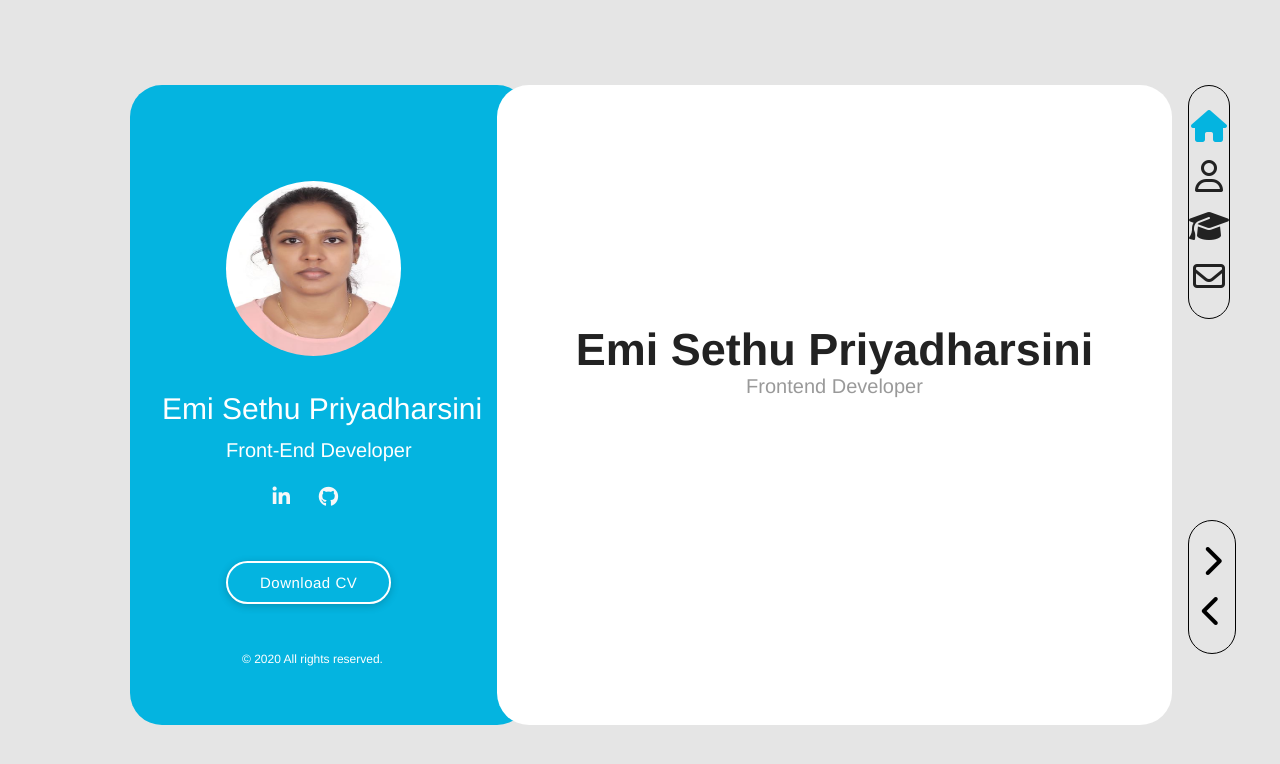
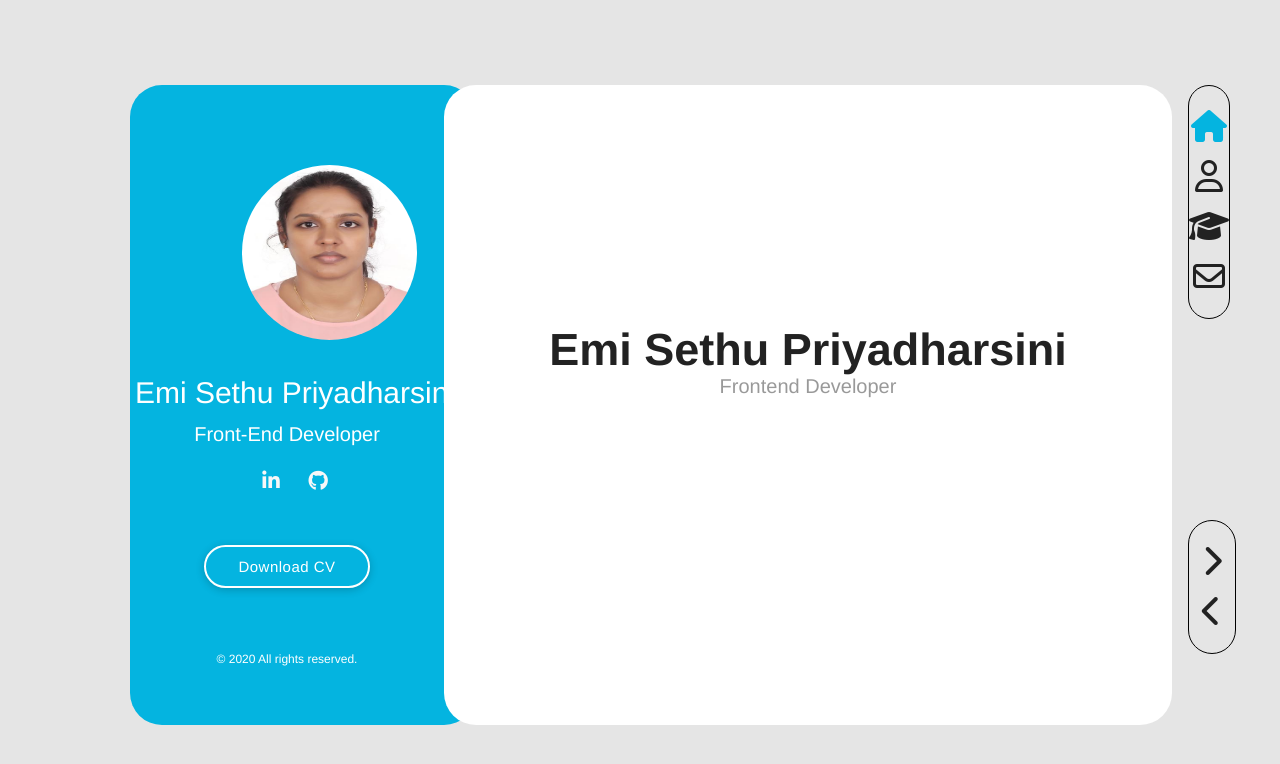
Before and after one commit to Emi190289/portfolio, a plain HTML site: page index.html in a window 1280 px wide. Drawn offline with Linux system fonts and the light colour scheme.

Commit message:
Changes made

```diff
--- a/index.html
+++ b/index.html
@@ -53,8 +53,10 @@
         </div>
         <div class="resume_nav_arrows">
             <ul>
-            <li><i class="fa-solid fa-chevron-right fa-2xl" onmouseover="this.style.color='#04b4e0'" onmouseout="this.style.color='#222'"></i></li>
-            <li><i class="fa-solid fa-chevron-left fa-2xl" onmouseover="this.style.color='#04b4e0'" onmouseout="this.style.color='#222'"></i></li>
+            <li><a href="aboutme.html">
+                <i class="fa-solid fa-chevron-right fa-2xl" style="color: #222;" onmouseover="this.style.color='#04b4e0'" onmouseout="this.style.color='#222'"></i></a></li>
+            <li><a href="contact.html">
+                <i class="fa-solid fa-chevron-left fa-2xl"  style="color: #222;"onmouseover="this.style.color='#04b4e0'" onmouseout="this.style.color='#222'"></i></a></li>
         </ul>
         </div>
 
--- a/main.js
+++ b/main.js
@@ -7,6 +7,7 @@ hams.addEventListener('click',()=>{
  function remove(){
     menuList.classList.remove('active')
 }
+
 const labelEl = document.querySelector('label');
 const inputEl = document.querySelector('input');
 inputEl.addEventListener('click',()=>{
--- a/style.css
+++ b/style.css
@@ -39,14 +39,15 @@ body{
 
 .resume_title{
     background-color: #04b4e0;
-    flex:20%;
+    flex:30%;
     color: #fff;
     border-radius: 2rem;
     z-index:2;
+    overflow: auto;
 }
 
 .resume_title_img{
-    padding:6rem 8rem 2rem 6rem;
+    padding:5rem 8rem 2rem 7rem;
 }
 
 .resume_title_img >img{
@@ -57,15 +58,17 @@ body{
 
 .resume_title_name >h2{
     /* font-family: poppins,Helvetica,sans-serif; */
-    /* text-align: center; */
-    padding-left: 2rem;
+    text-align: center;
+    padding-right: 1rem;
+    /* padding-left: 3rem; */
     font-size: 30px;
     font-weight: 500;
 }
 
 .resume_title_name >h4{
     font-family: poppins,Helvetica,sans-serif;
-    padding-left: 6rem;
+    padding-right: 2rem;
+    text-align: center;
     font-size: 20px;
     line-height: 3rem;
     font-weight: 400;
@@ -74,8 +77,8 @@ body{
 .resume_title_links >ul{
     display: flex;
     list-style: none;
-    padding-left:8em
-    /* justify-content: center; */
+    padding-right:1rem;
+    justify-content: center;
 }
 
 .resume_title_links >ul>li{
@@ -83,7 +86,10 @@ body{
 }
 
 .resume_title_btn{
-    padding:1.5rem 5rem 3rem 6rem;
+    text-align: center;
+    margin-top:1.5rem;
+    padding-right: 2rem;
+    /* padding:1.5rem 5rem 3rem 6rem; */
 }
 
 .resume_title_btn >button{
@@ -106,8 +112,10 @@ body{
 }
 
 .resume_title_rights{
-    padding-left: 7rem;
-    padding-bottom: 1.5rem;
+    text-align: center;
+    margin-top:4rem ;
+    padding-right: 2rem;
+    /* padding-bottom: 0.5rem;  */
     font-size: 12px;
     line-height: 14px;
 }
@@ -115,7 +123,7 @@ body{
 /*resume content*/
 
 .resume_content{
-    flex:80%;
+    flex:70%;
     display:flex;
     flex-direction: row;
     border-radius: 2rem;
@@ -602,8 +610,8 @@ button:hover{
     color:#fff
 }
 
-.input{
-    border: 2px solid #04b4e0 !important;
+input:focus{
+    border: 2px solid #04b4e0 ;
 }
 
 .label{
@@ -758,11 +766,7 @@ button:hover{
         right:1.5rem;
     }
     .resume_content_Home >h1{
-        /* position: absolute; */
         text-align: center;
-        /* left:30px;
-        right:30px;
-        top:250px; */
         font-size: 40px;
     }
 
@@ -942,11 +946,11 @@ button:hover{
         width:150px;
     }
     .resume_title_name >h2{
-        font-size:30px;
+        font-size:27px;
         font-weight: 600;
         color: #fff;
         margin-top: 2rem;
-        padding-left: 0;
+        padding-left: 1rem;
     }
     .resume_title_name >h4{
         font-size: 15px;
@@ -955,6 +959,7 @@ button:hover{
         padding-left: 0;
         line-height: 2rem;
         margin-top: 0.5rem;
+        padding-right: 0;
     }
     .showmenu_links >ul{
         list-style: none;
@@ -973,14 +978,20 @@ button:hover{
     }
     .resume_title_links >ul{
         margin-top: 1rem;
-        padding-left:8rem;
+        padding-right: 0;
+        /* padding-left:8rem; */
     }
     .resume_title_links >ul>li>a{
         margin:0.2rem
     }
 
+    .resume_title_btn{
+        padding-right: 0;
+    }
+
     .resume_title_rights {
         padding-left: 1rem;
+        padding-right: 0;
     }
     .hams_show{
         display: block;
```
Also changed, not shown: aboutme.html (+6 -3 lines), contact.html (+9 -7 lines), resume.html (+5 -3 lines).
